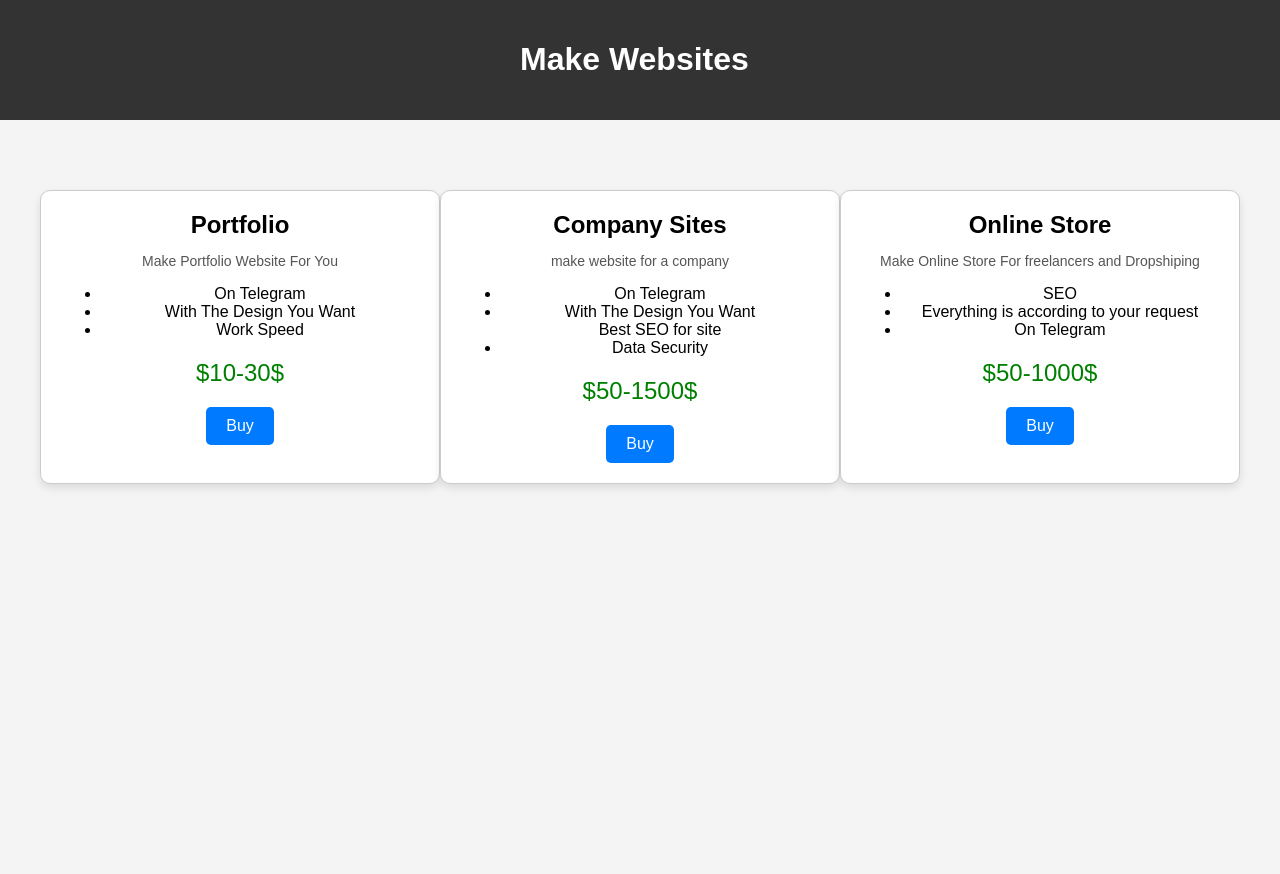
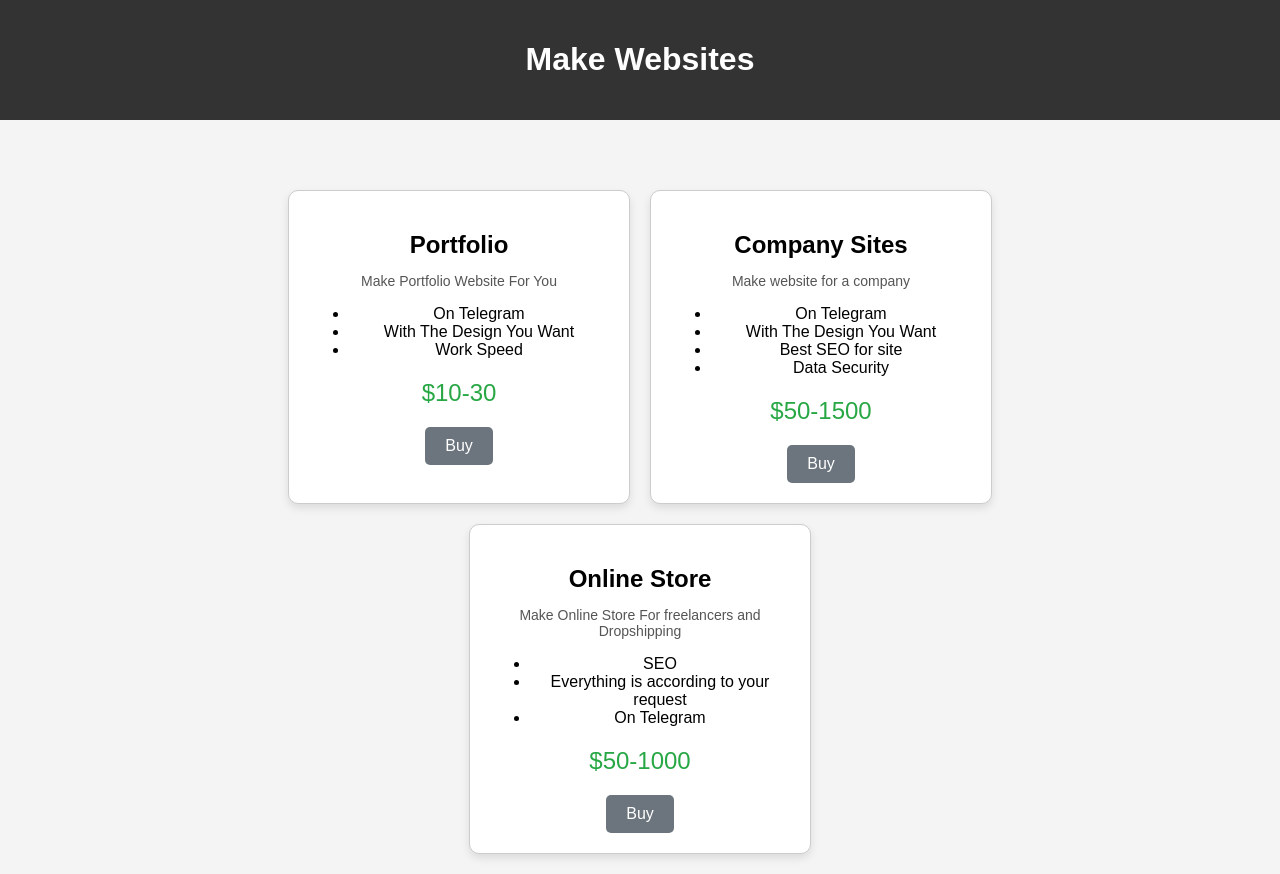
Before and after one commit to CyberFunio/CyberFUN, a plain HTML site: page web.html in a window 1280 px wide. Before the commit the page ends 800 px from the top, so only its background shows below. Drawn offline with Linux system fonts and the light colour scheme.

Commit message:
Update web.html

```diff
--- a/web.html
+++ b/web.html
@@ -1,3 +1,4 @@
+
 <!DOCTYPE html>
 <html lang="en">
 <head>
@@ -11,17 +12,30 @@
             margin: 0;
             padding: 0;
             background-color: #f4f4f4;
+            display: flex;
+            flex-direction: column;
+            min-height: 100vh;
+        }
+
+        header {
+            background-color: #333;
+            color: white;
+            padding: 20px;
+            text-align: center;
         }
 
         .container {
             max-width: 1200px;
-            margin: 0 auto;
+            margin: auto;
             padding: 20px;
+            flex: 1;
         }
 
         .packages {
             display: flex;
-            justify-content: space-around;
+            flex-wrap: wrap;
+            justify-content: center;
+            gap: 20px;
             margin-top: 50px;
         }
 
@@ -30,13 +44,21 @@
             border: 1px solid #ccc;
             border-radius: 10px;
             padding: 20px;
-            width: 30%;
+            width: 100%;
+            max-width: 300px;
             text-align: center;
             box-shadow: 0 4px 8px rgba(0, 0, 0, 0.1);
+            transition: transform 0.3s, box-shadow 0.3s;
+        }
+
+        .package:hover {
+            transform: translateY(-5px);
+            box-shadow: 0 8px 16px rgba(0, 0, 0, 0.2);
         }
 
         .package h2 {
-            margin: 0 0 10px;
+            margin-bottom: 10px;
+            font-size: 1.5em;
         }
 
         .package p {
@@ -46,12 +68,12 @@
 
         .price {
             font-size: 24px;
-            color: green;
+            color: #28a745;
             margin: 20px 0;
         }
 
         .buy-btn {
-            background-color: #007bff;
+            background-color: #6c757d;
             color: white;
             padding: 10px 20px;
             border: none;
@@ -60,23 +82,34 @@
             font-size: 16px;
             text-decoration: none;
             display: inline-block;
+            transition: background-color 0.3s;
         }
 
         .buy-btn:hover {
-            background-color: #0056b3;
+            background-color: #5a6268;
         }
-        header {
-            display: flex;
+
+        @media (max-width: 768px) {
+            .packages {
+                flex-direction: column;
                 align-items: center;
-            background-color: #333;
-            padding: 20px;
+            }
+
+            .package {
+                width: 90%;
+            }
+
+            header h1 {
+                font-size: 1.8em;
+            }
         }
     </style>
 </head>
 <body>
     <header>
-  <h1 style="margin-left: 500px; color: white;">Make Websites</h1>
+        <h1>Make Websites</h1>
     </header>
+
     <div class="container">
         <div class="packages">
             <div class="package">
@@ -87,34 +120,33 @@
                     <li>With The Design You Want</li>
                     <li>Work Speed</li>
                 </ul>
-            <div class="price">$10-30$</div>
+                <div class="price">$10-30</div>
                 <a href="https://t.me/cyber_fun10" target="_blank" class="buy-btn">Buy</a>
             </div>
             <div class="package">
                 <h2>Company Sites</h2>
-            <p>make website for a company</p>
+                <p>Make website for a company</p>
                 <ul>
                     <li>On Telegram</li>
                     <li>With The Design You Want</li>
-                <il>Best SEO for site</il>
+                    <li>Best SEO for site</li>
                     <li>Data Security</li>
                 </ul>
-            <div class="price">$50-1500$</div>
+                <div class="price">$50-1500</div>
                 <a href="https://t.me/cyber_fun10" target="_blank" class="buy-btn">Buy</a>
             </div>
             <div class="package">
                 <h2>Online Store</h2>
-            <p>Make Online Store For freelancers and Dropshiping</p>
+                <p>Make Online Store For freelancers and Dropshipping</p>
                 <ul>
                     <li>SEO</li>
 <li>Everything is according to your request</li>
                     <li>On Telegram</li>
                 </ul>
-            <div class="price">$50-1000$</div>
+                <div class="price">$50-1000</div>
                 <a href="https://t.me/cyber_fun10" target="_blank" class="buy-btn">Buy</a>
             </div>
         </div>
     </div>
-
 </body>
 </html>
```
Lines whose indentation alone changed are shown as unchanged.
